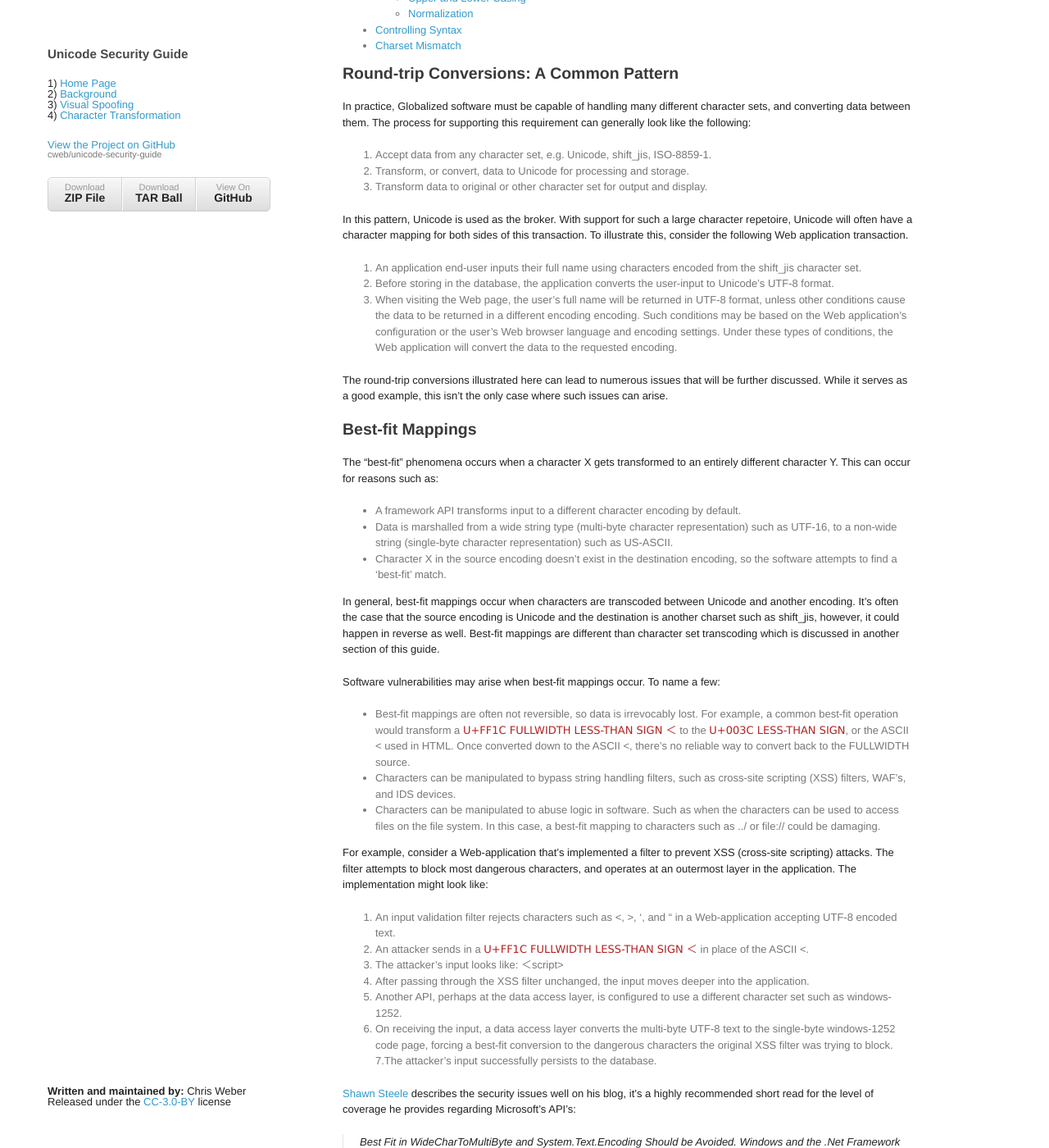
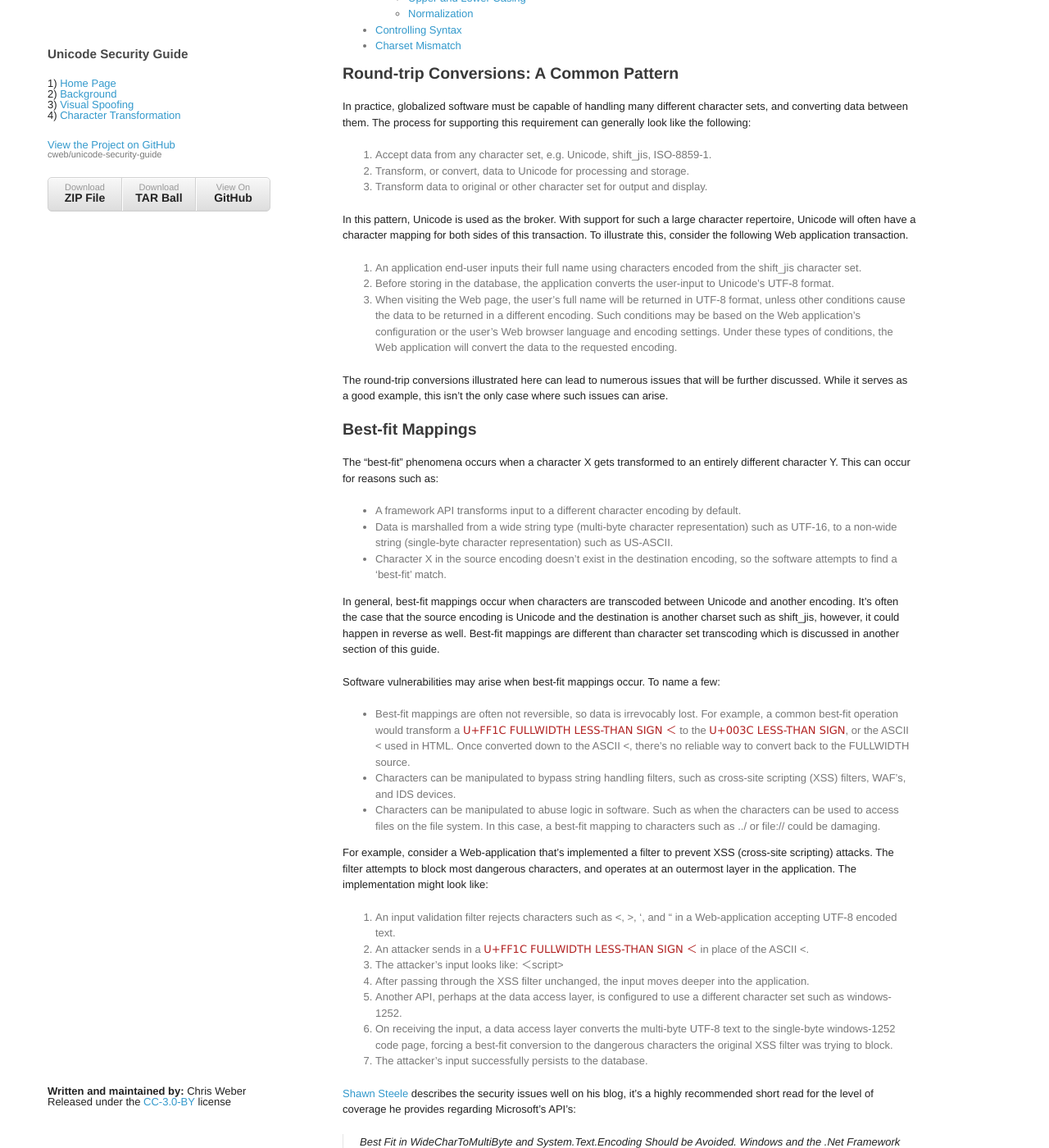
Before and after one commit to cweb/unicode-security-guide, a Jekyll site: the page built from page3.md, in a window 1280 px wide and 1400 px high, scrolled down 634 px. Shown: the whole window at 82% size. Built offline with Jekyll 4.4.1, drawn with Linux system fonts in a browser that asks for light colours; Markdown is read by kramdown in place of the engine named in the settings.

Commit message:
fix typos

```diff
--- a/page3.md
+++ b/page3.md
@@ -33,17 +33,17 @@
 
 
 ## <a id="round-trip"></a>Round-trip Conversions: A Common Pattern
-In practice, Globalized software must be capable of handling many different character sets, and converting data between them. The process for supporting this requirement can generally look like the following:
+In practice, globalized software must be capable of handling many different character sets, and converting data between them. The process for supporting this requirement can generally look like the following:
 
 1. Accept data from any character set, e.g. Unicode, shift_jis, ISO-8859-1.
 2. Transform, or convert, data to Unicode for processing and storage.
 3. Transform data to original or other character set for output and display.
 
-In this pattern, Unicode is used as the broker. With support for such a large character repetoire, Unicode will often have a character mapping for both sides of this transaction. To illustrate this, consider the following Web application transaction.
+In this pattern, Unicode is used as the broker. With support for such a large character repertoire, Unicode will often have a character mapping for both sides of this transaction. To illustrate this, consider the following Web application transaction.
 
 1. An application end-user inputs their full name using characters encoded from the shift_jis character set.
 2. Before storing in the database, the application converts the user-input to Unicode's UTF-8 format.
-3. When visiting the Web page, the user's full name will be returned in UTF-8 format, unless other conditions cause the data to be returned in a different encoding encoding. Such conditions may be based on the Web application's configuration or the user's Web browser language and encoding settings. Under these types of conditions, the Web application will convert the data to the requested encoding.
+3. When visiting the Web page, the user's full name will be returned in UTF-8 format, unless other conditions cause the data to be returned in a different encoding. Such conditions may be based on the Web application's configuration or the user's Web browser language and encoding settings. Under these types of conditions, the Web application will convert the data to the requested encoding.
 
 The round-trip conversions illustrated here can lead to numerous issues that will be further discussed. While it serves as a good example, this isn't the only case where such issues can arise.
 
@@ -70,7 +70,7 @@
 4. After passing through the XSS filter unchanged, the input moves deeper into the application.
 5. Another API, perhaps at the data access layer, is configured to use a different character set such as windows-1252.
 6. On receiving the input, a data access layer converts the multi-byte UTF-8 text to the single-byte windows-1252 code page, forcing a best-fit conversion to the dangerous characters the original XSS filter was trying to block.
-7.The attacker’s input successfully persists to the database.
+7. The attacker’s input successfully persists to the database.
 
 [Shawn Steele](http://blogs.msdn.com/shawnste/archive/2006/01/19/515047.aspx) describes the security issues well on his blog, it's a highly recommended short read for the level of coverage he provides regarding Microsoft's API's:
 
```
